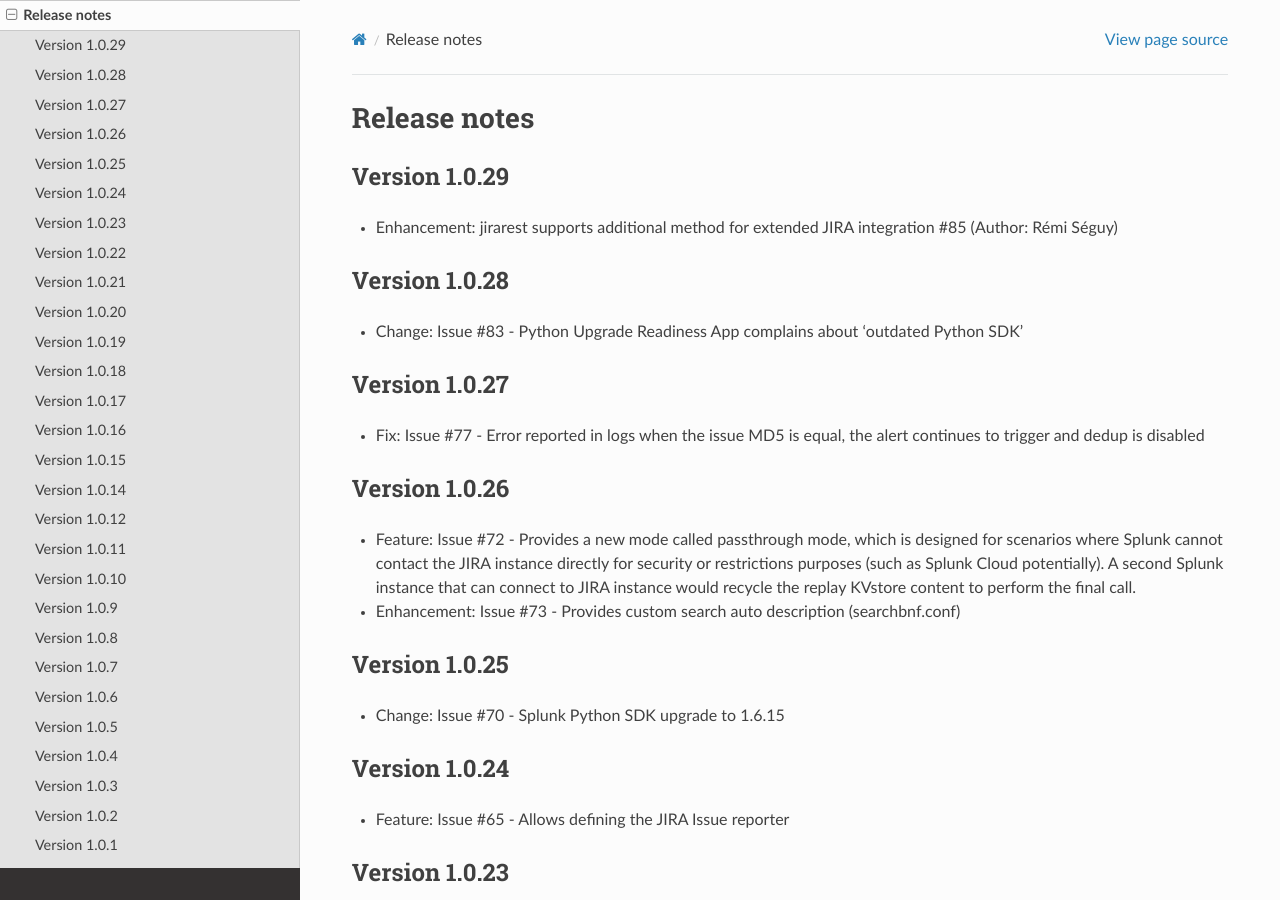
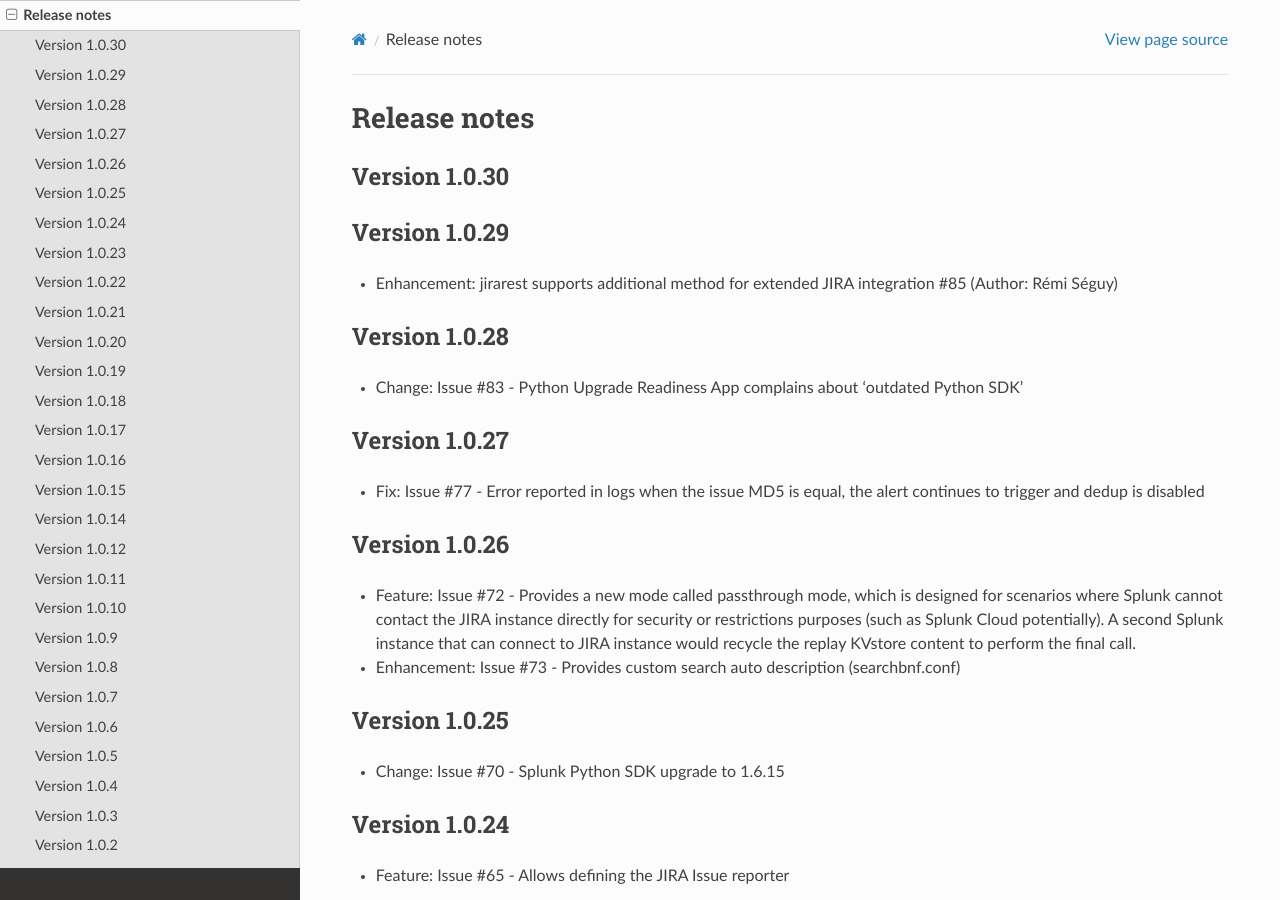
Before and after one commit to guilhemmarchand/TA-jira-service-desk-simple-addon, a Sphinx documentation site: the page built from docs/releasenotes.rst, in a window 1280 px wide and 900 px high. Built offline with Sphinx 7.4.7 and the Read the Docs theme 2.0.0, drawn with Linux system fonts in a browser that asks for light colours.

Commit message:
Init version 1.0.30

```diff
--- a/docs/releasenotes.rst
+++ b/docs/releasenotes.rst
@@ -1,5 +1,8 @@
 Release notes
 #############
+
+Version 1.0.30
+==============
 
 Version 1.0.29
 ==============
```
Also changed, not shown: 2 other files.
